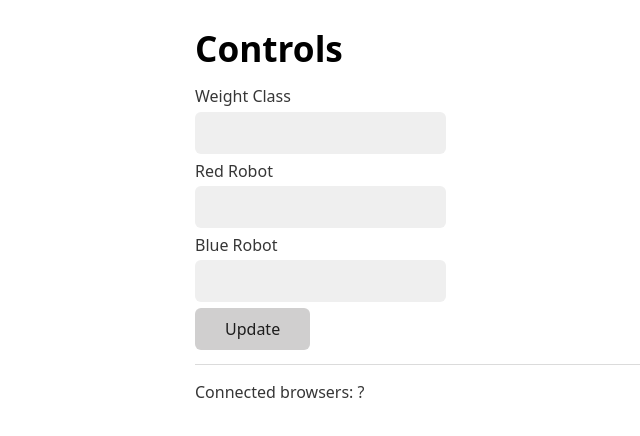
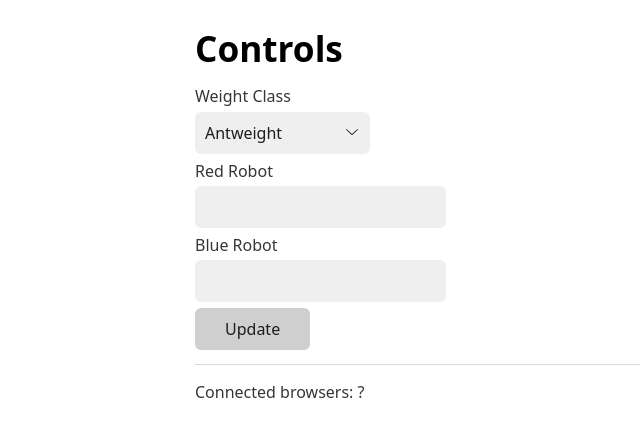
Before and after one commit to fubarlabs/RobotCombatOverlay, a plain HTML site: page controls.html in a window 1280 px wide. Shown: the whole page, without its empty margins (45-685 px from the left). Drawn offline with nearby package versions, Linux system fonts and the light colour scheme.

Commit message:
switched to dropdown for weight class

```diff
--- a/controls.html
+++ b/controls.html
@@ -10,7 +10,11 @@
 <body>
     <h1>Controls</h1>
     <label for="weightClass">Weight Class</label>
-    <input type="text" id="weightClass">
+    <select name="weightClass" id="weightClass">
+        <option value="Antweight">Antweight</option>
+        <option value="Plastic Antweight">Plastic Antweight</option>
+        <option value="Beetleweight">Beetleweight</option>
+    </select>
 
     <label for="redBot">Red Robot</label>
     <input type="text" id="redBot">
```
